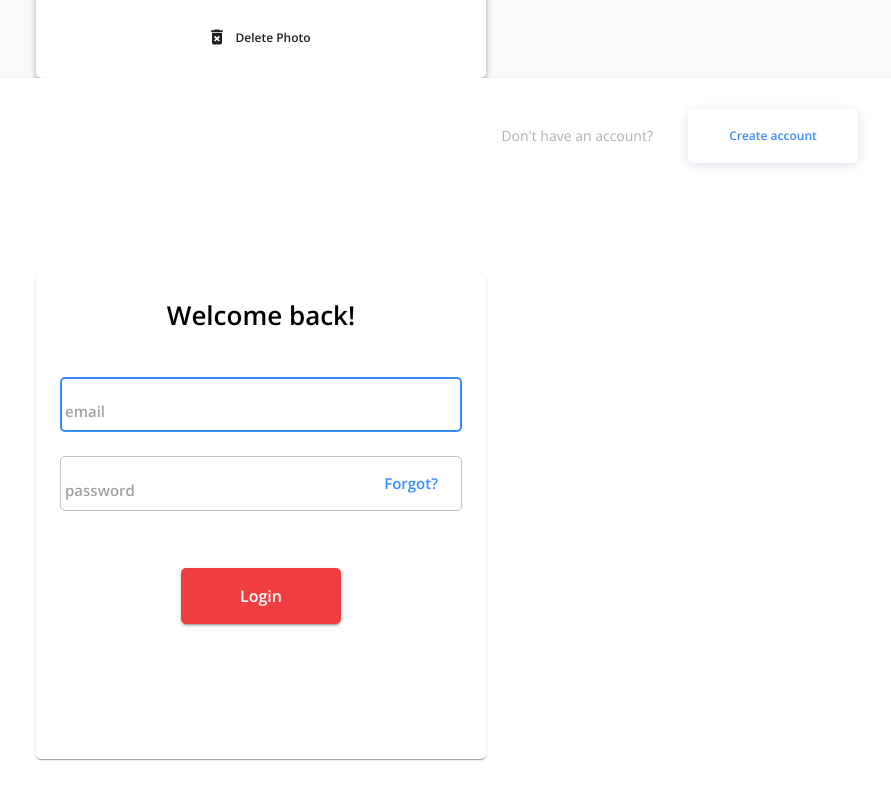
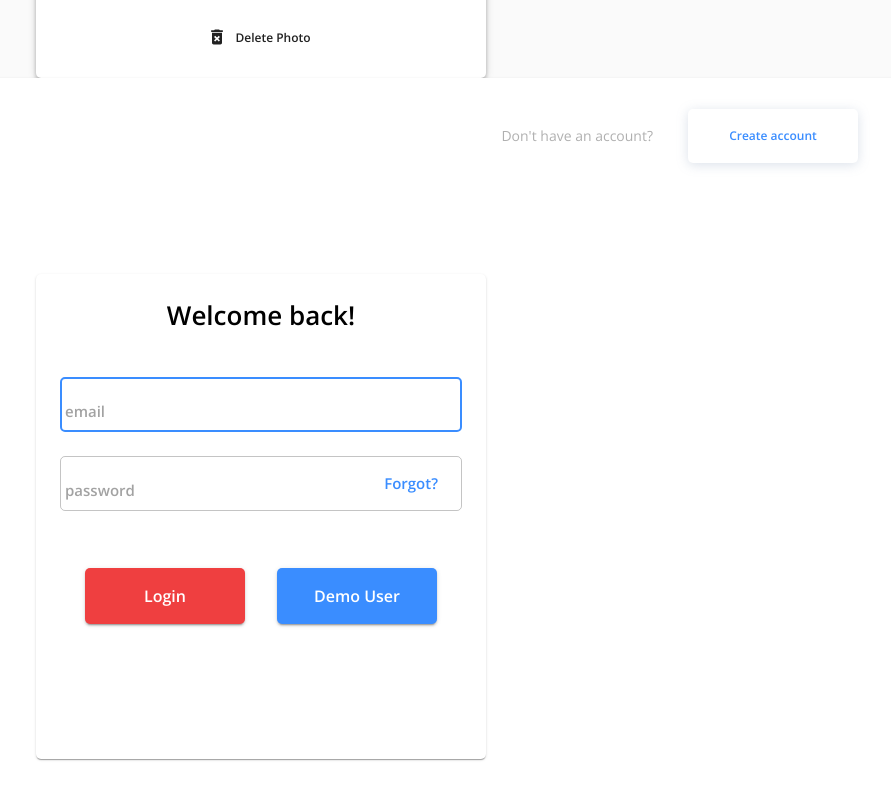
Before and after one commit to hatchways/team-boolean-autocrats, a React (Create React App) app in the folder client/: page /login in a window 1280 px wide. Shown: the part 449-1249 px from the top of the page, without its empty margins (379-1270 px from the left). Built offline with nearby package versions, Linux system fonts and the light colour scheme; no server answers.

Commit message:
Implement Demo User

```diff
--- a/client/src/App.tsx
+++ b/client/src/App.tsx
@@ -26,7 +26,6 @@ function App(): JSX.Element {
                 <Route exact path="/dashboard">
                   <Dashboard />
                 </Route>
-
                 <Route path="*">
                   <Redirect to="/login" />
                 </Route>
--- a/client/src/components/ProfileSettings/ProfilePhoto/ProfilePhoto.tsx
+++ b/client/src/components/ProfileSettings/ProfilePhoto/ProfilePhoto.tsx
@@ -1,7 +1,7 @@
-import { Typography } from '@material-ui/core';
+import ProfileCard from '../../ProfileCard/ProfileCard';
 
 export default function ProfilePhoto(): JSX.Element {
-  return <Typography>Profile Photo</Typography>;
+  return <ProfileCard />;
 }
 
 // TODO
--- a/client/src/pages/Login/LoginForm/LoginForm.tsx
+++ b/client/src/pages/Login/LoginForm/LoginForm.tsx
@@ -6,6 +6,9 @@ import * as Yup from 'yup';
 import Typography from '@material-ui/core/Typography';
 import useStyles from './useStyles';
 import { CircularProgress } from '@material-ui/core';
+import login from '../../../helpers/APICalls/login';
+import { useAuth } from '../../../context/useAuthContext';
+import { useSnackBar } from '../../../context/useSnackbarContext';
 
 interface Props {
   handleSubmit: (
@@ -28,6 +31,27 @@ interface Props {
 
 export default function Login({ handleSubmit }: Props): JSX.Element {
   const classes = useStyles();
+  const { updateLoginContext } = useAuth();
+  const { updateSnackBarMessage } = useSnackBar();
+
+  //Demo User Function
+  const demoUser = () => {
+    const email = document.getElementById('email') as HTMLInputElement;
+    const password = document.getElementById('password') as HTMLInputElement;
+    email.value = 'demo@test.com';
+    password.value = '123456';
+
+    login(email.value, password.value).then((data) => {
+      if (data.error) {
+        updateSnackBarMessage(data.error.message);
+      } else if (data.success) {
+        updateLoginContext(data.success);
+      } else {
+        console.error({ data });
+        updateSnackBarMessage('An unexpected error occurred. Please try again');
+      }
+    });
+  };
 
   return (
     <Formik
@@ -90,6 +114,10 @@ export default function Login({ handleSubmit }: Props): JSX.Element {
             <Button type="submit" size="large" variant="contained" color="secondary" className={classes.submit}>
               {isSubmitting ? <CircularProgress style={{ color: 'white' }} /> : 'Login'}
             </Button>
+            {/* Demo User */}
+            <Button className={classes.submit} variant="contained" color="primary" onClick={() => demoUser()}>
+              Demo User
+            </Button>
           </Box>
           <div style={{ height: 95 }} />
         </form>
```
Also changed, not shown: 2 other files (tests, documents, lock files or other folders).
